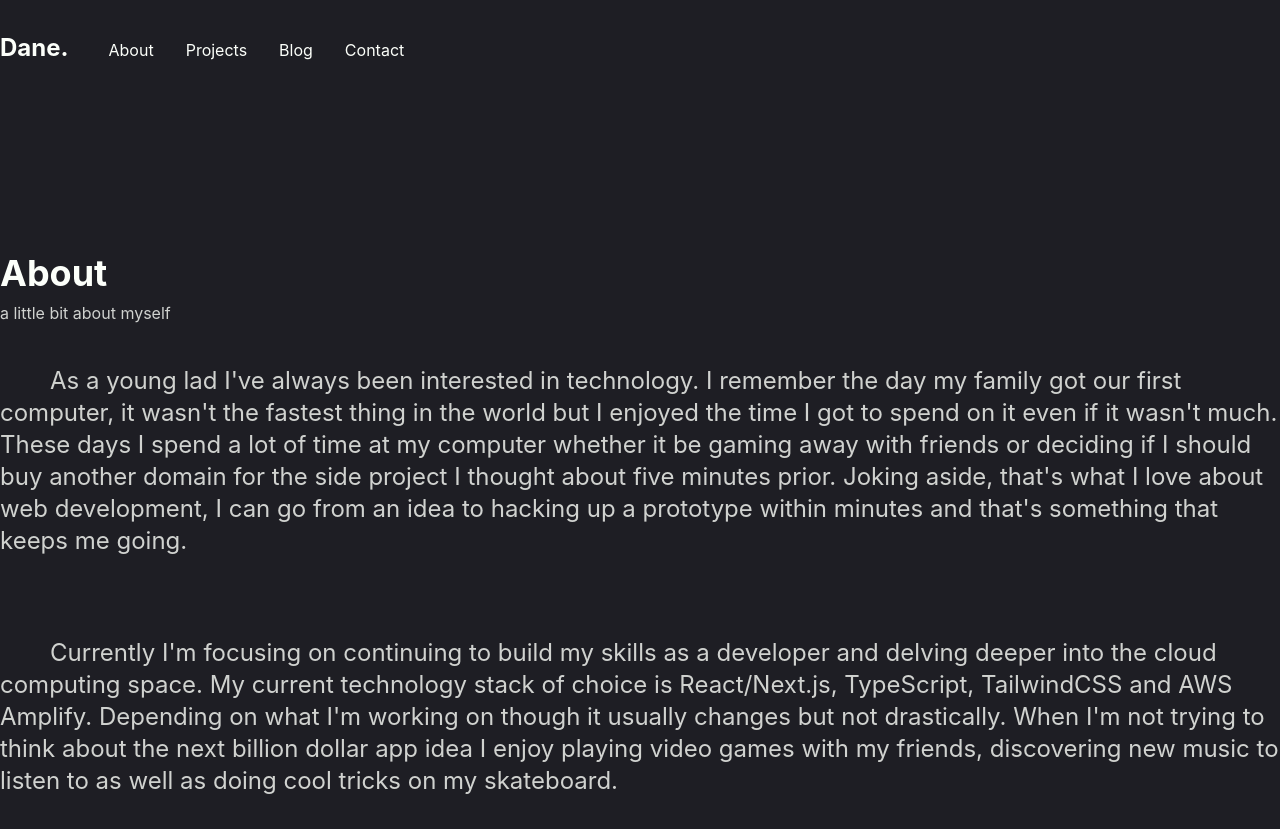
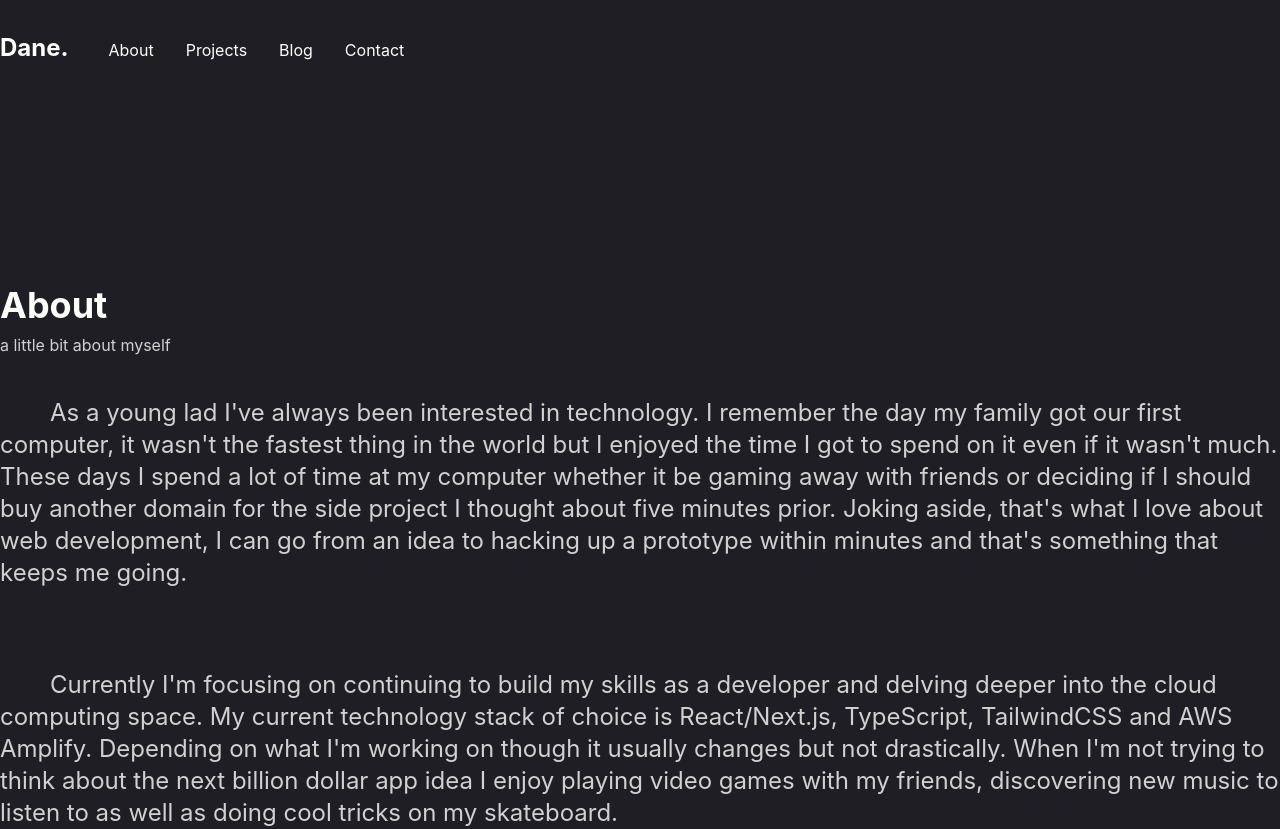
Before and after one commit to nulfrost/danethe.dev, a Next.js app: page /about in a window 1280 px wide. Before the commit the page ends 800 px from the top, so only its background shows below. Built offline with nearby package versions, Linux system fonts and the light colour scheme; what @tailwindcss/typography would draw is missing.

Commit message:
fixed text color on individual blog posts

```diff
--- a/components/sections/Header.tsx
+++ b/components/sections/Header.tsx
@@ -2,7 +2,7 @@ import Link from "next/link";
 
 export default function Header() {
   return (
-    <header className="flex flex-col items-baseline pt-8 md:flex-row text-skin-base">
+    <header className="sticky top-0 z-10 flex flex-col items-baseline py-8 md:flex-row text-skin-base bg-[#1e1e24]">
       <Link href="/">
         <a className="mb-4 mr-10 text-2xl font-bold md:mb-0">Dane.</a>
       </Link>
--- a/pages/articles/[slug].tsx
+++ b/pages/articles/[slug].tsx
@@ -9,6 +9,7 @@ import { useRouter } from "next/router";
 import Link from "next/link";
 import { request } from "lib/datocms";
 import Head from "next/head";
+import Layout from "@/components/sections/Layout";
 
 const ARTICLE = `
 query Article($slug: String) {
@@ -143,7 +144,8 @@ export default function Article({ article }) {
         )}
         <meta name="og:description" content={article?.excerpt} />
       </Head>
-      <article className="max-w-6xl px-5 pb-20 mx-auto lg:px-0 mt-36">
+      <Layout>
+        <article className="text-skin-base mt-[88px] lg:mt-[184px] pb-20">
           {router.isFallback ? (
             <h1 className="text-5xl font-bold">
               Generating new post from CMS, please wait!
@@ -151,9 +153,6 @@ export default function Article({ article }) {
           ) : (
             <>
               <header>
-              <Link href="/">
-                <a className="block mb-4 hover:underline">Home</a>
-              </Link>
                 <h1 className="mb-3 text-3xl font-bold lg:text-5xl">
                   {article?.title}
                 </h1>
@@ -168,7 +167,7 @@ export default function Article({ article }) {
               <section>
                 <ReactMarkdown
                   children={article?.content}
-                className="prose-sm prose max-w-none lg:prose-lg"
+                  className="prose prose-xl max-w-none !text-skin-base"
                   plugins={[a11yEmoji]}
                   renderers={renderers}
                 />
@@ -176,6 +175,7 @@ export default function Article({ article }) {
             </>
           )}
         </article>
+      </Layout>
     </>
   );
 }
--- a/tailwind.config.js
+++ b/tailwind.config.js
@@ -13,6 +13,21 @@ module.exports = {
           secondary: "var(--color-text-secondary)",
         },
       },
+      typography: {
+        DEFAULT: {
+          css: {
+            h2: {
+              color: "#FDFFFC",
+            },
+            code: {
+              color: "#FDFFFC",
+            },
+            a: {
+              color: "#FDFFFC",
+            },
+          },
+        },
+      },
     },
   },
   variants: {
```
Lines whose indentation alone changed are shown as unchanged.
